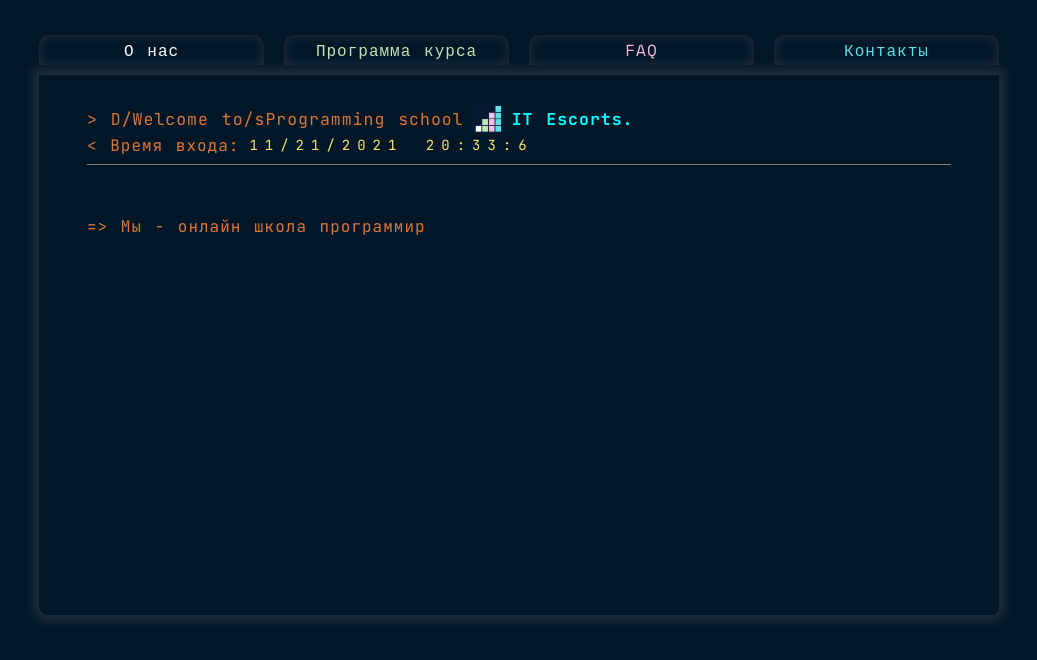
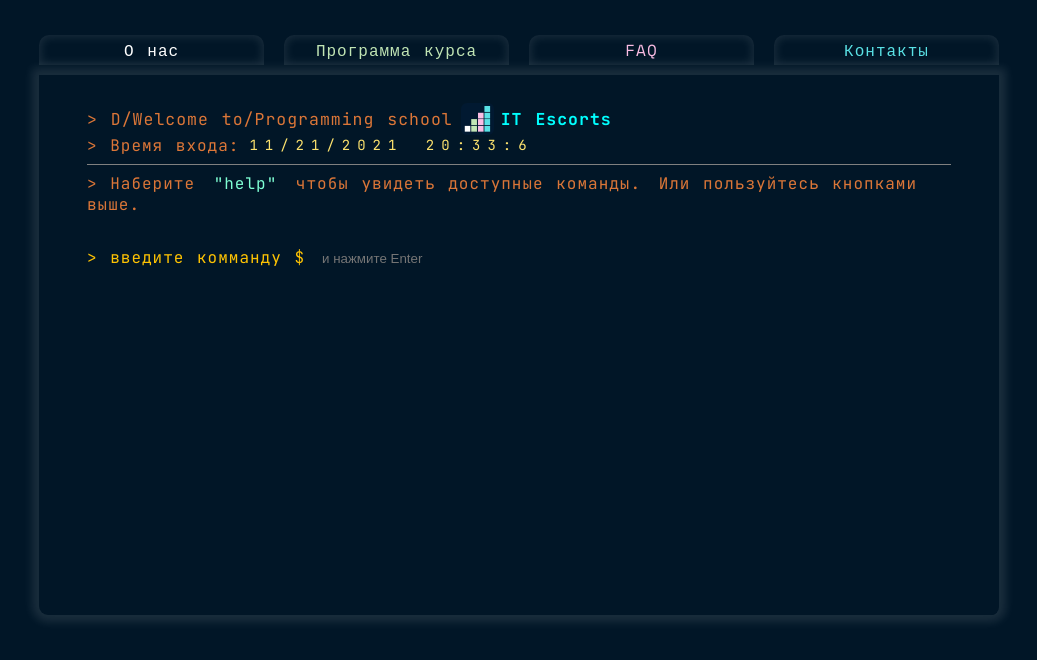
Before and after one commit to eric-bel/cyberware, a React (Create React App) app: page / in a window 1280 px wide. Shown: the top 660 px of the page, without its empty margins (121-1158 px from the left). Built offline with nearby package versions, Linux system fonts and the light colour scheme.

Commit message:
input fixed

```diff
--- a/src/App.js
+++ b/src/App.js
@@ -7,7 +7,6 @@
     <div className="App">
       <div className="grid">
         <Header />
-        {/* <div className="terminal">Терминал</div> */}
         <Terminal />
       </div>
     </div>
--- a/src/components/Terminal/About/About.jsx
+++ b/src/components/Terminal/About/About.jsx
@@ -7,12 +7,9 @@
     <>
       {" "}
       <div className={styles.about}></div>
-      <div> {/* Наберите <div style={{ color: "red" }}>"Red"</div> */}</div>
       <Typical
         steps={[
-          " => {О нас}",
-          2500,
-          " =>    Мы - онлайн школа программирования, обучаем программированию на языках Javascript, Node.js и вёрстке на HTML5 и CSS3. Предоставляем программу обучения, план вашего становления становления специалистом в этой сфере. IT escorts - это заботливое сопрождение вашего процесса  изучения программирования и становления программистом. С нашей помощью вы сможете изучить эти технологии и применять на практике. Нажмите Enter для дальнейшего взаимодействия или пользуйтесь кнопками в шапке 'терминала'",
+          " >    Мы - онлайн школа программирования, обучаем программированию на языках Javascript, Node.js и вёрстке на HTML5 и CSS3. Предоставляем программу обучения, план вашего становления специалистом в IT сфере. IT escorts - это заботливое сопрождение вашего процесса  обучения. С нашей помощью вы можете изучать эти технологии и применять на практике.",
           500,
         ]}
         loop={1}
--- a/src/components/Terminal/About/About.module.css
+++ b/src/components/Terminal/About/About.module.css
@@ -1,4 +1,4 @@
 .about {
-    display: flex;
-    margin-top: 35px;
+  display: flex;
+  margin-top: 15px;
 }
--- a/src/components/Terminal/EntryTime/EntryTime.jsx
+++ b/src/components/Terminal/EntryTime/EntryTime.jsx
@@ -23,7 +23,7 @@
   return (
     <>
       <div className={styles.clock}>
-        {" < "}Время входа:{"  "}
+        {" > "}Время входа:{"  "}
         {/* <div className={styles.currentdate}> {new Date().toLocaleString()}</div> */}
         <div className={styles.currentdate}>
           {new Date().toLocaleDateString()} {dateTime.hours}:{dateTime.minutes}:
--- /dev/null
+++ b/src/components/Terminal/Input/Input.jsx
@@ -0,0 +1,34 @@
+import React from "react";
+import { useEffect, useState } from "react";
+import styles from "./Input.module.css";
+
+const Input = () => {
+  const [state, setState] = useState("");
+  const showValue = (e) => {
+    setState(e.target.value);
+  };
+  useEffect(() => {
+    console.log(state);
+  }, [state]);
+  return (
+    <>
+      <div className={styles.inputwrap}>
+        <form>
+          <label className={styles.label}> {"> "}введите комманду $</label>
+
+          <input
+            className={styles.getcommand}
+            name="getcommand"
+            type="text"
+            list="list"
+            value={state}
+            placeholder="и нажмите Enter"
+            onChange={showValue}
+          />
+        </form>
+      </div>
+    </>
+  );
+};
+
+export default React.memo(Input);
--- /dev/null
+++ b/src/components/Terminal/Input/Input.module.css
@@ -0,0 +1,17 @@
+.inputwrap {
+  margin-top: 32px;
+}
+
+.label {
+  margin-right: 15px;
+  color: #fec303;
+}
+
+.label ::before {
+  content: icon;
+}
+
+.getcommand {
+  background-color: inherit;
+  border: none;
+}
--- a/src/components/Terminal/Terminal.jsx
+++ b/src/components/Terminal/Terminal.jsx
@@ -2,8 +2,9 @@
 import EntryTime from "./EntryTime/EntryTime";
 import styles from "./Terminal.module.css";
 import logo from "./../../assets/logo3.png";
-import About from "./About/About";
-// import TypeCommand from "./TypeCommand/TypeCommand";
+// import About from "./About/About";
+import TypeCommand from "./TypeCommand/TypeCommand";
+import Input from "./Input/Input";
 
 const Terminal = (props) => {
   return (
@@ -11,16 +12,16 @@
       <div className={styles.terminal}>
         <div className={styles.termcontent}>
           <div className={styles.greeting}>
-            {/* Добро пожаловать на сайт онлайн школы программирования{" "} */}
-            {" > "}D/Welcome to/sProgramming school
+            {" > "}D/Welcome to/Programming school
             <img className={styles.logo} src={logo} alt="logo" />
-            <div className={styles.logotitle}>IT Escorts.</div>
+            <div className={styles.logotitle}>IT Escorts</div>
           </div>
           <EntryTime />
-          <hr/>
-          <About />
-          {/* <TypeCommand /> */}
-        </div>
+          <hr />
+          <TypeCommand />
+          {/* <About /> */}
+          <Input />
+        </div>{" "}
       </div>
     </>
   );
--- a/src/components/Terminal/Terminal.module.css
+++ b/src/components/Terminal/Terminal.module.css
@@ -9,7 +9,6 @@
   border-bottom-right-radius: 8px;
   border-bottom-left-radius: 9px;
   position: relative;
-  z-index: -2;
   color: #db7638;
 }
 
--- a/src/components/Terminal/TypeCommand/TypeCommand.jsx
+++ b/src/components/Terminal/TypeCommand/TypeCommand.jsx
@@ -1,24 +1,18 @@
 import React from "react";
-import Typical from "react-typical";
+import styles from "./TypeCommand.module.css";
 
-const TypeCommand = (props) => {
-
+const TypeCommand = () => {
   return (
     <>
-      <Typical
-        steps={[
-          `${() => "callback"}`,
-          1000,
-          `> Наберите ${4} чтобы увидеть доступные команды`,
-          1000,
-        ]}
-        loop={6}
-        wrapper="p"
-      />
+      <div className={styles.typecommand}>
+        {">"} Наберите <span className={styles.span}> "help"</span> чтобы
+        увидеть доступные команды.{" "}
+        <span className={styles.or}>
+          Или пользуйтесь кнопками выше.
+        </span>
+      </div>
     </>
   );
 };
 
-setTimeout(TypeCommand(), 3000);
-
 export default React.memo(TypeCommand);
--- /dev/null
+++ b/src/components/Terminal/TypeCommand/TypeCommand.module.css
@@ -0,0 +1,12 @@
+
+
+.span {
+  font-weight: 300;
+  color: aquamarine;
+  margin-left: 6px;
+  margin-right: 6px;
+}
+
+.or {
+  margin-left: 5px;
+}
```
